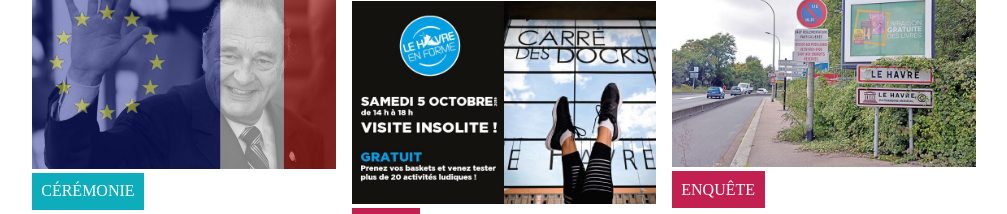
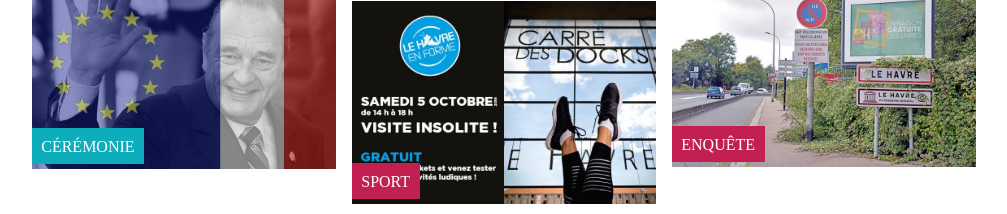
Before and after one commit to soramonfr/Orely, a plain HTML site: page index.html in a window 1280 px wide. Shown: the part 659-873 px from the top of the page, without its empty margins (83-1090 px from the left). Drawn offline with Linux system fonts and the light colour scheme.

Commit message:
highlight superposition

```diff
--- a/assets/css/style.css
+++ b/assets/css/style.css
@@ -56,16 +56,21 @@
 }
 
 .bluetag-highlight {
-  display: inline-block;
-  background: #0eadbb;
+  display: inline;
+  background-color: #0eadbb;
   color: white;
   padding: 0.6rem;
-  grid-row: 2/4;
+  position: relative;
+  top: -2.2rem;
+  z-index: 1;
 }
 
 .redtag-highlight {
-  display: inline-block;
+  display: inline;
   background-color: #c12051;
   color: white;
   padding: 0.6rem;
+  position: relative;
+  top: -2.2rem;
+  z-index: 1;
 }
```
